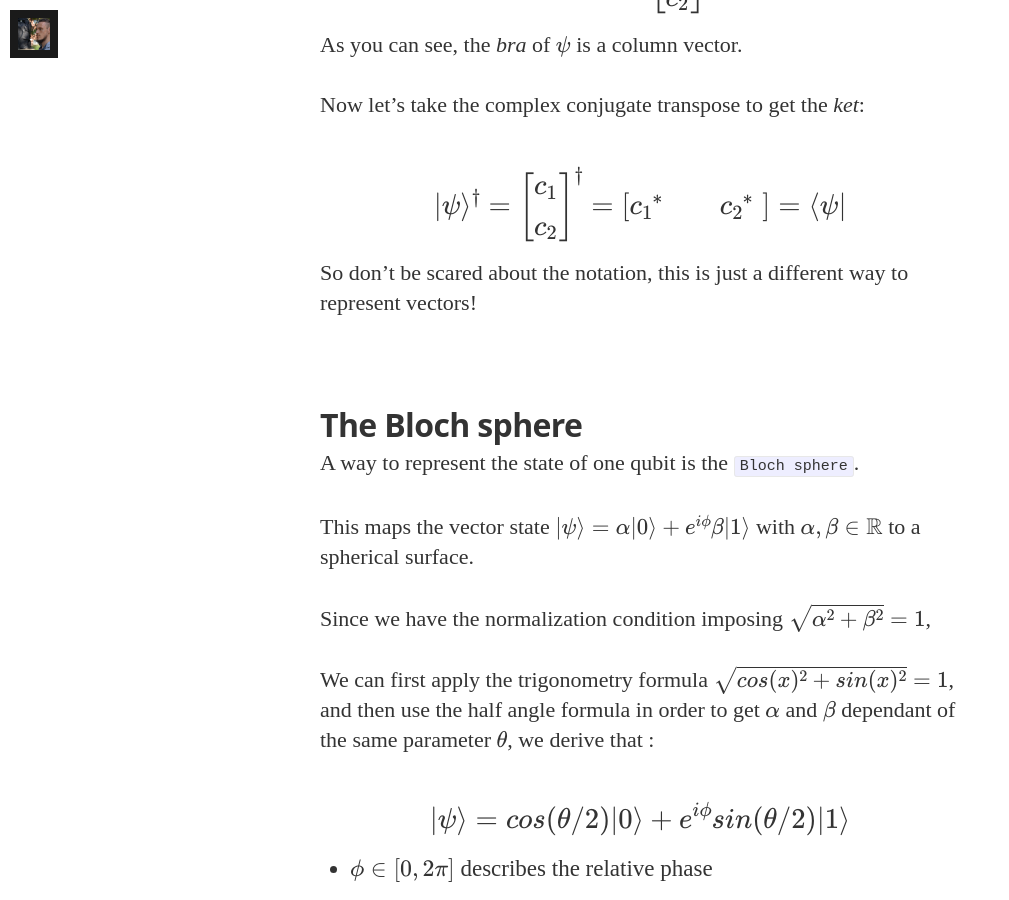
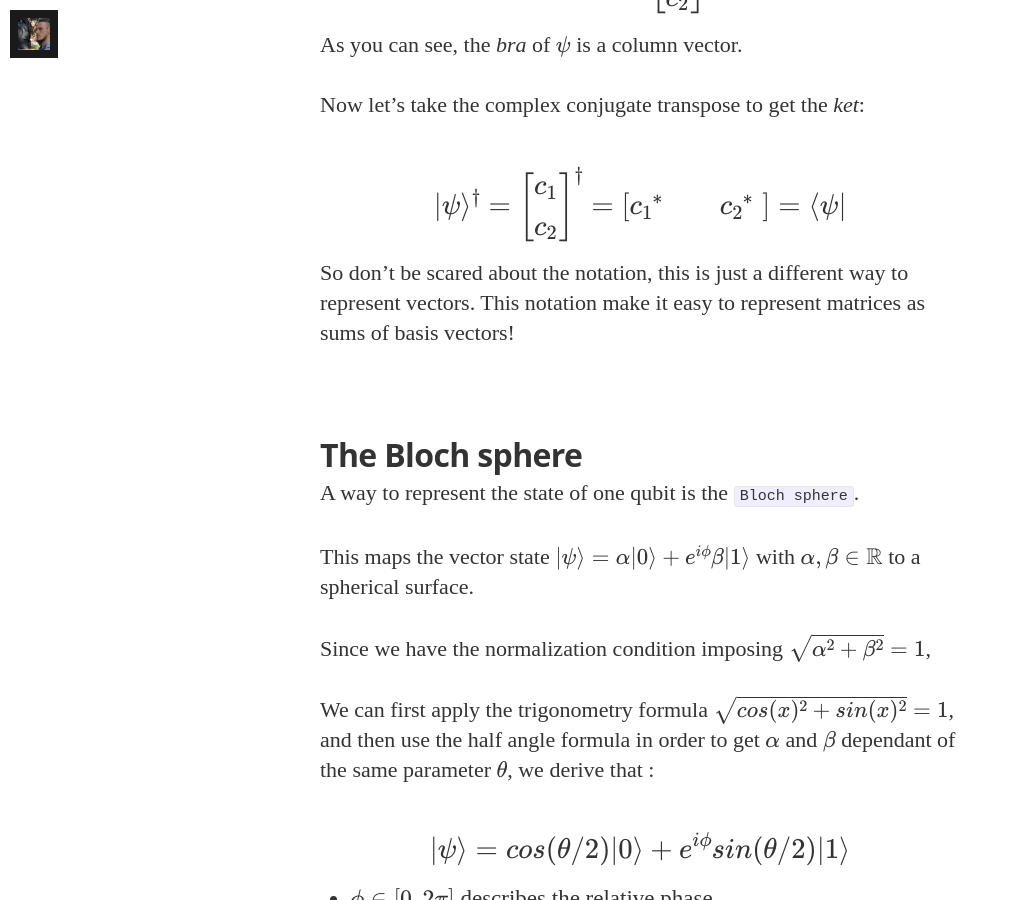
Before and after one commit to ManuNeuro/EmmanuelCalvet, a Jekyll site: the page built from _posts/2022-01-12-quantum-tuto-p1.md, in a window 1280 px wide and 900 px high, scrolled down 2974 px. Shown: the whole window, without its empty margins (0-1009 px from the left). Built offline with Jekyll 4.4.1, drawn with Linux system fonts in a browser that asks for light colours; nearby versions of some CDN libraries; some web fonts are replaced; formulas are drawn with MathJax 3; comment, search, counter and statistics services are not loaded.

Commit message:
Update 2022-01-12-quantum-tuto-p1.md

```diff
--- a/_posts/2022-01-12-quantum-tuto-p1.md
+++ b/_posts/2022-01-12-quantum-tuto-p1.md
@@ -131,7 +131,7 @@ c_2
 = \langle \psi \vert
 $$
 
-So don't be scared about the notation, this is just a different way to represent vectors!
+So don't be scared about the notation, this is just a different way to represent vectors. This notation make it easy to represent matrices as sums of basis vectors!
 
 ## The Bloch sphere
 
```
